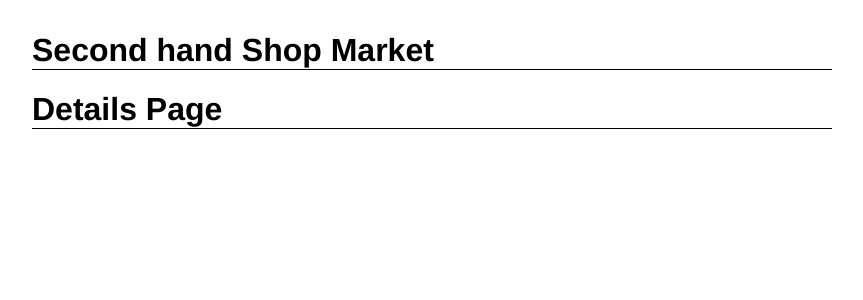
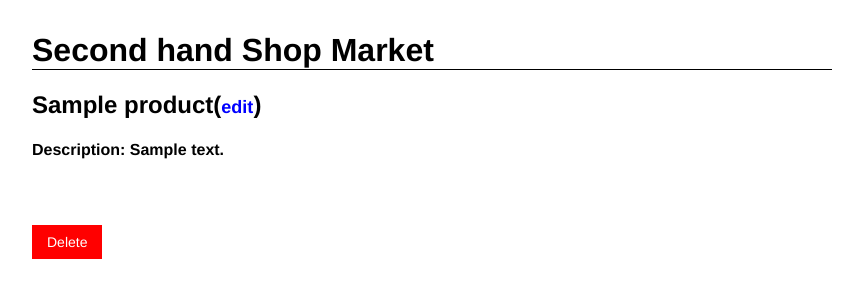
Before and after one commit to acvan11/wonderland-store-Django-Project, a Django app: template project4_app/templates/product_detail.html in a window 1280 px wide. Shown: the top 300 px of the page, without its empty margins (208-1071 px from the left). Run offline with Django 3.2, Linux system fonts and the light colour scheme; the template is opened without the code that fills it: most values are stand-ins (such as "Sample title", 1, 10 or a date in 2020).

Commit message:
update product_detail

```diff
--- a/project4_app/templates/product_detail.html
+++ b/project4_app/templates/product_detail.html
@@ -1,6 +1,11 @@
-{% extends "base.html" %}
+{% extends 'base.html' %}
 
 {% block content %}
-	<h1> Details Page</h1>
+<h2>{{ product.name }}(<a href="{% url 'product_edit' pk=product.pk %}">edit</a>)</h2>
+<h4>Description: {{ product.description}}</h4>
+<!-- <img src="{{ artist.photo_url}}" alt="artist_photo" class="artist-photo"> -->
 
-{% endblock content %}
+<br><br><br>
+
+<a href="{% url 'product_delete' pk=product.pk %}" class="delete">Delete</a>
+{% endblock %}
```
